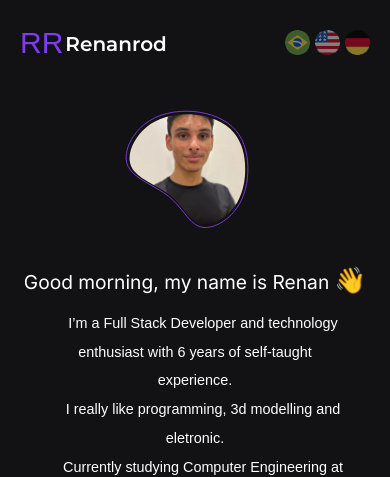
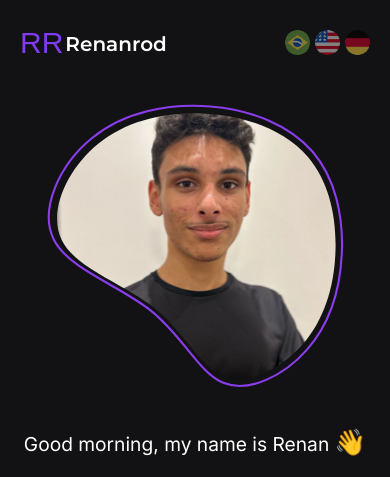
Before and after one commit to renanrod4/portfolio, a Next.js app: page / in a window 390 px wide. Shown: the top 477 px of the page. Built offline with nearby package versions, Linux system fonts and the light colour scheme; no server answers; a web font is replaced by a local one.

Commit message:
feat(home) improve the full responsiveness of homepage

```diff
--- a/app/page.css
+++ b/app/page.css
@@ -218,7 +218,7 @@ nav {
 	}
 }
 main {
-	margin-left: 350px;
+	margin-left: 18%;
 }
 .home {
 	flex: 1;
@@ -228,9 +228,11 @@ main {
 	justify-content: center;
 	align-items: center;
 	font-family: "Inter", sans-serif;
+	margin-left: 5%;
 	.col1 {
 		display: flex;
-		min-width: 60%;
+		/* min-width: 60%; */
+		max-width: 60%;
 		flex-direction: column;
 		align-items: center;
 		h1 {
@@ -259,8 +261,10 @@ main {
 	}
 	.col2 {
 		height: 100%;
-
+		max-width: 30%;
 		svg {
+			width: 100%;
+			min-width: 300px;
 			transition: transform 0.3s;
 		}
 	}
@@ -439,7 +443,8 @@ main {
 	border-radius: 15px;
 	margin-top: 65px;
 	width: 100%;
-	max-width: 700px;
+	max-width: 80%;
+	min-width: 500px;
 	height: 300px;
 	border: 2px solid var(--border-color);
 	box-shadow:
@@ -836,10 +841,11 @@ a {
 	}
 }
 
-@media (max-width: 1050px) {
+@media (max-width: 1110px) {
 	.home {
 		flex-direction: column;
-		align-items: start;
+		align-items: center;
+		margin-left: 0;
 		.col1,
 		.col2 {
 			width: 70%;
@@ -847,8 +853,7 @@ a {
 		.col1 {
 			order: 2;
 			padding-left: 50px;
-			align-items: flex-start;
-			transform: translate(0, -200px);
+			align-items: center;
 			p {
 				font-size: 1.2rem;
 				margin: 0 auto;
@@ -858,9 +863,9 @@ a {
 				font-size: 1.7rem;
 				margin: 0 auto;
 				padding-bottom: 25px;
-			}
-			.chat {
-				transform: translate(20%, 25%);
+				.greeting {
+					display: inline;
+				}
 			}
 		}
 		.col2 {
@@ -871,6 +876,15 @@ a {
 			svg {
 				width: 50%;
 				height: auto;
+			}
+		}
+	}
+	.skills {
+		.tech-skills {
+			.skills-categories {
+				width: auto;
+				justify-content: center;
+				gap: 2%;
 			}
 		}
 	}
@@ -967,7 +981,30 @@ a {
 		}
 	}
 }
-@media (max-width: 660px) {
+@media (max-width: 864) {
+	.skills {
+		.tech-skills {
+			.skills-categories {
+				flex-direction: column;
+				height: 100lvh;
+				flex-wrap: wrap;
+				justify-content: center;
+				width: auto;
+				column-gap: 10px;
+				row-gap: 30px;
+			}
+		}
+	}
+}
+@media (max-width: 740px) {
+	.home {
+		.col1 {
+			max-width: 78%;
+			p{
+				text-indent:0 ;
+			}
+		}
+	}
 	.sidebar-container {
 		.sidebar {
 			padding: 15px;
@@ -1007,6 +1044,10 @@ a {
 		}
 	}
 	.home {
+		.col1,.col2{
+			width: 100%;
+			max-width: none;
+		}
 		.col1 {
 			h1 {
 				font-size: 1.2rem;
@@ -1022,6 +1063,10 @@ a {
 			}
 		}
 	}
+	.chat {
+		max-width: 90%;
+		min-width: auto;
+	}
 }
 
 @media (max-width: 370px) {
@@ -1032,7 +1077,6 @@ a {
 			width: 100%;
 		}
 		.col1 {
-			width: 100%;
 			h1 {
 				font-size: 1.5rem;
 				.greeting {
@@ -1066,8 +1110,8 @@ a {
 					justify-content: center;
 					align-self: center;
 					text-align: center;
-					svg{
-						transform: translateY(2px)
+					svg {
+						transform: translateY(2px);
 					}
 					&::after {
 						content: "";
--- a/components/Chat.tsx
+++ b/components/Chat.tsx
@@ -6,7 +6,6 @@ import { FaPaperPlane } from "react-icons/fa6";
 export default function Chat({ text, language }: { text: typeof languageJsonStructure; language: string }) {
 	const [inputChat, setInputChat] = useState('');
 	const [chatMessages, setChatMessages] = useState<Array<ChatMessage>>([]);
-	console.log(language)
 	function handleSubmitChat(e: React.FormEvent) {
 		e.preventDefault();
 		if (!inputChat.trim()) return;
--- a/components/pages/Home.tsx
+++ b/components/pages/Home.tsx
@@ -27,10 +27,10 @@ export default function Home() {
 				{text?.home.description.split('\n').map((line, index) => (
 					<p key={index}>{line}</p>
 				))}
-				<Chat text={text} language={language||""} />
+				<Chat text={text} language={language || ""} />
 			</div>
 			<div className="col2">
-				<svg viewBox="0 0 200 200" xmlns="http://www.w3.org/2000/svg">
+				<svg viewBox="20 20 142 160" xmlns="http://www.w3.org/2000/svg">
 					<defs>
 						{/* 1. Molde da imagem (levemente menor para criar a margem) */}
 						<clipPath id="meuBlob">
@@ -52,10 +52,10 @@ export default function Home() {
 
 					<image
 						href="/images/pfp.jpeg"
-						width='80%'
-						height='80%'
-						y='30'
-						x='15'
+						width='100%'
+						height='100%'
+						y='33'
+						x='23'
 						clipPath="url(#meuBlob)"
 						preserveAspectRatio="xMidYMid slice"
 
```
